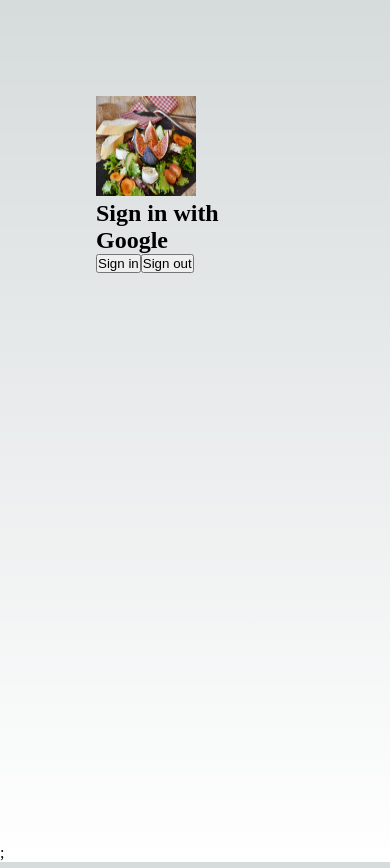
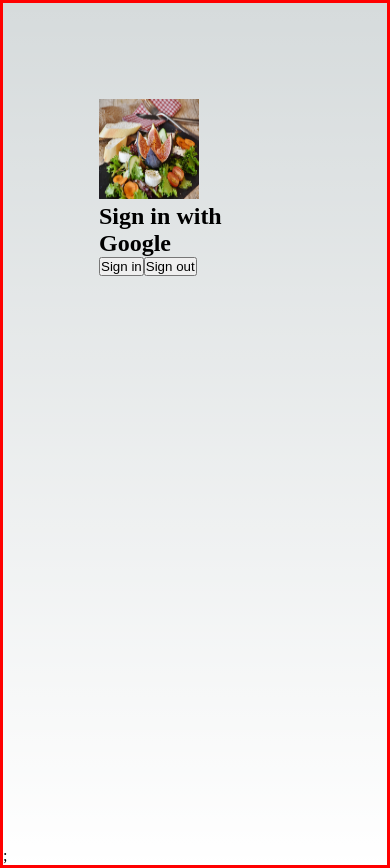
Before and after one commit to itsTHL/match-my-craving, a Next.js app: page / in a window 390 px wide. Built offline with nearby package versions, Linux system fonts and the light colour scheme; no server answers.

Commit message:
reduce max-width to mobile width

```diff
--- a/src/styles/globals.css
+++ b/src/styles/globals.css
@@ -1,5 +1,5 @@
 :root {
-  --max-width: 1100px;
+  --max-width: 480px;
   --border-radius: 12px;
   --font-mono: ui-monospace, Menlo, Monaco, "Cascadia Mono", "Segoe UI Mono",
     "Roboto Mono", "Oxygen Mono", "Ubuntu Monospace", "Source Code Pro",
@@ -76,12 +76,12 @@
 * {
   box-sizing: border-box;
   padding: 0;
-  margin: 0;
+  margin: 0 auto;
 }
 
 html,
 body {
-  max-width: 100vw;
+  max-width: var(--max-width);
   overflow-x: hidden;
 }
 
@@ -93,6 +93,7 @@
       rgb(var(--background-end-rgb))
     )
     rgb(var(--background-start-rgb));
+  border: 3px solid red;
 }
 
 a {
```
